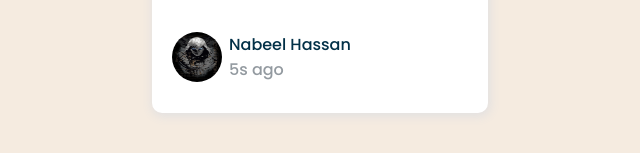
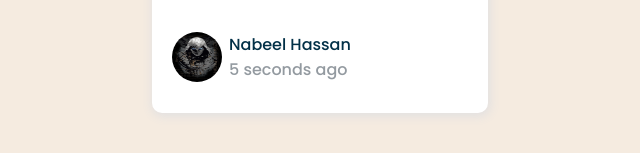
Before and after one commit to NabsCodes/blog-card-component, a plain HTML site: page index.html in a window 1280 px wide. Shown: the part 527-680 px from the top of the page, 320-960 px from the left. Drawn offline with Linux system fonts and the light colour scheme.

Commit message:
updated date time

```diff
--- a/index.html
+++ b/index.html
@@ -21,7 +21,7 @@
 					<img class="moonknight" src="design/MoonKnight.jpeg" alt="" />
 					<p class="name">
 						Nabeel Hassan
-						<span id="time-ago" class="time-ago"></span>
+						<span class="time-ago">2 days ago</span>
 					</p>
 				</div>
 			</div>
--- a/script.js
+++ b/script.js
@@ -1,35 +1,32 @@
-// Write your JavaScript here
-function updateTimeAgo() {
-    const timeAgoElement = document.getElementById('time-ago');
-    const currentTime = Date.now(); // Current timestamp in milliseconds
-    let initialTimestamp = parseInt(localStorage.getItem('initialTimestamp')); // Get initial timestamp from localStorage
+const timer = document.querySelector('.time-ago');
+const lastRefreshed = new Date();
 
-    if (!initialTimestamp) {
-        initialTimestamp = currentTime;
-        localStorage.setItem('initialTimestamp', initialTimestamp); // Store initial timestamp in localStorage
-    }
+setInterval(function () {
+    const now = new Date();
+    const difference = now - lastRefreshed;
 
-    const timeDifference = currentTime - initialTimestamp;
+    // Display the time relative to the current time.
+    timer.textContent = formatRelativeTime(difference);
+}); // Update every second.
 
-    if (timeDifference < 3000) {
-        timeAgoElement.textContent = 'just now';
-    } else if (timeDifference < 60000) {
-        const secondsAgo = Math.floor(timeDifference / 1000);
-        timeAgoElement.textContent = `${secondsAgo}s ago`;
-    } else if (timeDifference < 3600000) {
-        const minutesAgo = Math.floor(timeDifference / 60000);
-        timeAgoElement.textContent = `${minutesAgo}m ago`;
-    } else if (timeDifference < 86400000) {
-        const hoursAgo = Math.floor(timeDifference / 3600000);
-        timeAgoElement.textContent = `${hoursAgo}h ago`;
-    } else {
-        const daysAgo = Math.floor(timeDifference / 86400000);
-        timeAgoElement.textContent = `${daysAgo}d ago`;
+function formatRelativeTime(difference) {
+    const seconds = Math.floor(difference / 1000);
+    const minutes = Math.floor(seconds / 60);
+    const hours = Math.floor(minutes / 60);
+    const days = Math.floor(hours / 24);
+
+    switch (true) {
+        case seconds < 60:
+            return `${seconds} seconds ago`;
+        case minutes < 60:
+            return `${minutes} minutes ago`;
+        case hours < 24:
+            return `${hours} hours ago`;
+        case days < 7:
+            return `${days} days ago`;
+        default:
+            return new Intl.DateTimeFormat(navigator.language, {
+                dateStyle: 'full',
+            }).format(lastRefreshed);
     }
 }
-
-// Call updateTimeAgo on page load
-updateTimeAgo();
-
-// Update time every second after the initial load
-setInterval(updateTimeAgo, 1000);
--- a/style.css
+++ b/style.css
@@ -1,4 +1,4 @@
-@import url('https://fonts.googleapis.com/css2?family=Open+Sans:wght@300;400;500;600&family=Poppins:wght@200;300;400;500&family=Roboto:wght@100;300;400;500&display=swap');
+@import url("https://fonts.googleapis.com/css2?family=Open+Sans:wght@300;400;500;600&family=Poppins:wght@200;300;400;500&family=Roboto:wght@100;300;400;500&display=swap");
 
 * {
 	padding: 0;
@@ -36,7 +36,7 @@ body {
 }
 
 .right-container {
-    font-family: 'Poppins', sans-serif;
+	font-family: "Poppins", sans-serif;
 	padding: 20px;
 	height: 280px;
 	max-width: 50%;
```
Lines whose indentation alone changed are shown as unchanged.
